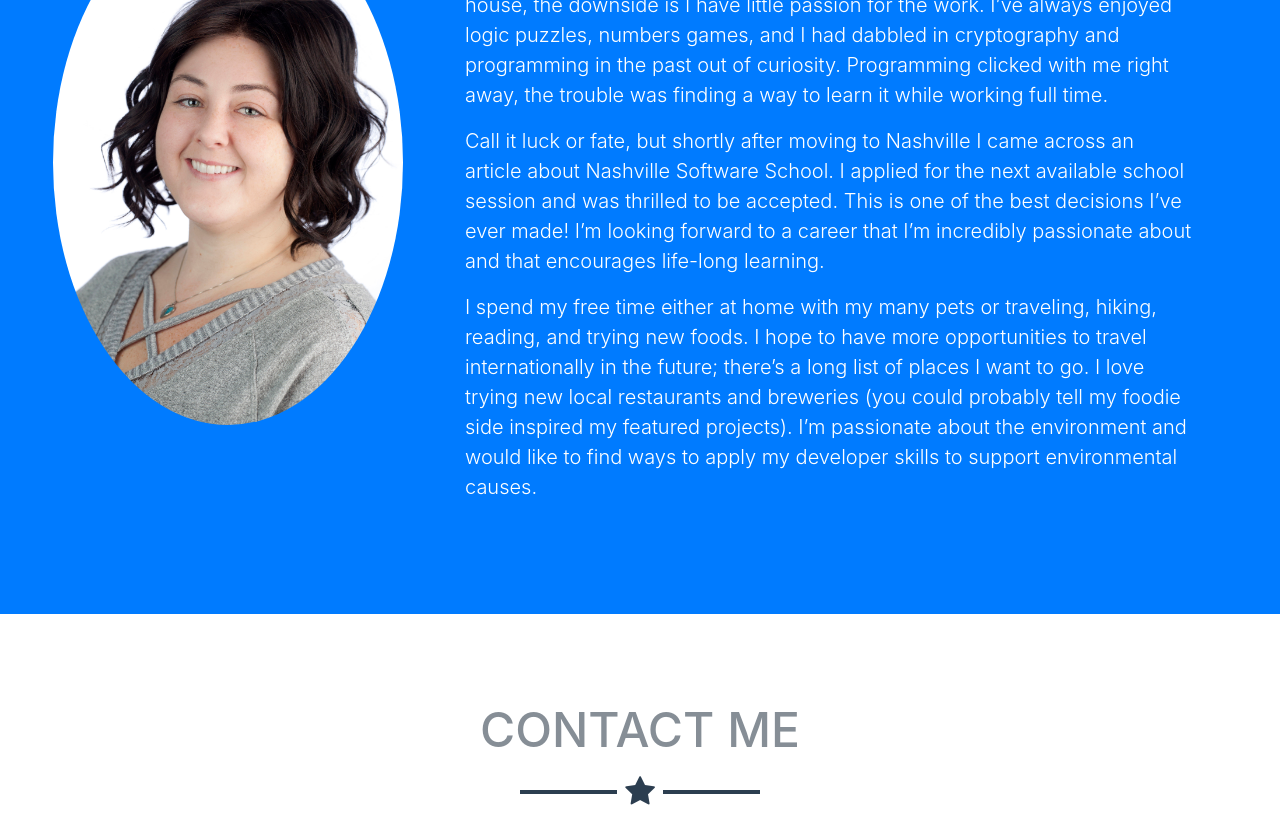
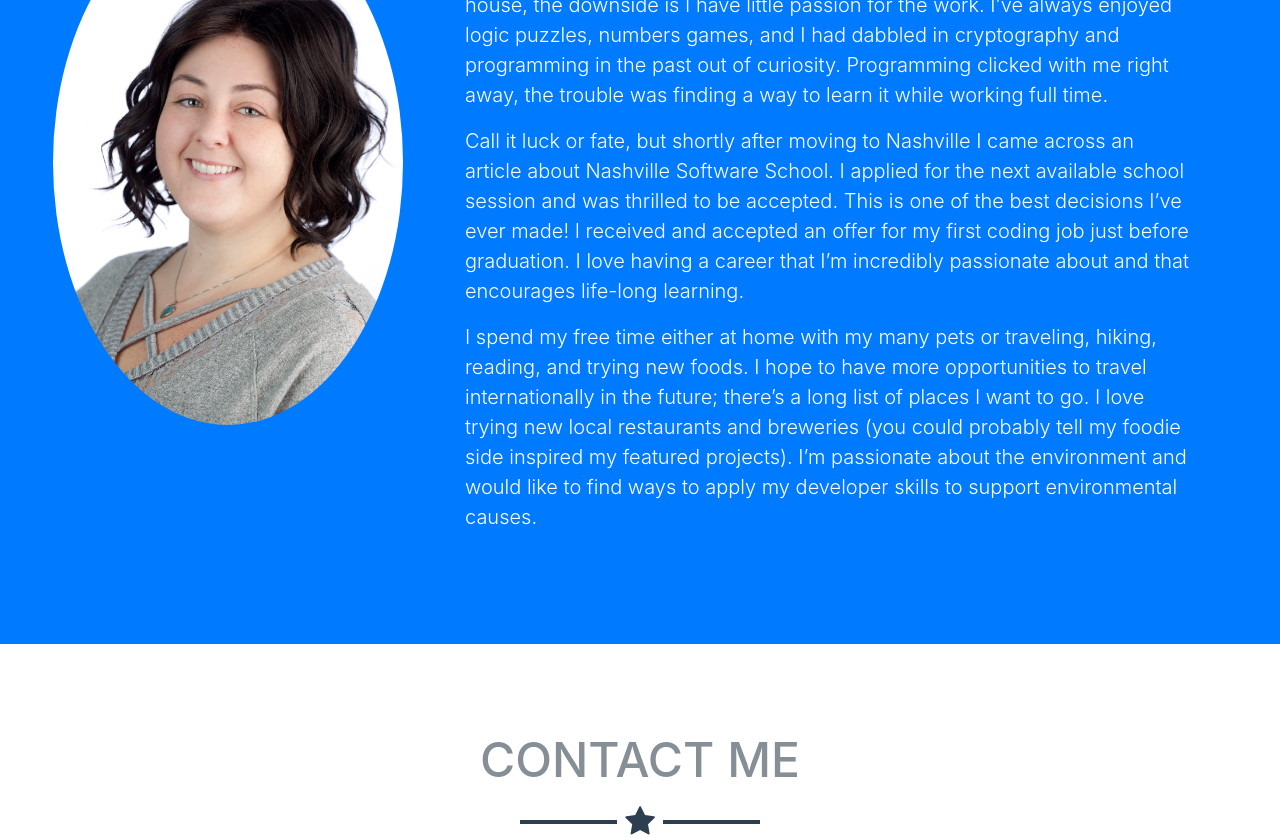
Before and after one commit to aefinch/portfolio, a website with bundled scripts: page index.html in a window 1280 px wide. Shown: the part 1820-2657 px from the top of the page. Built offline with nearby package versions, Linux system fonts and the light colour scheme.

Commit message:
updated about me

```diff
--- a/index.html
+++ b/index.html
@@ -104,7 +104,7 @@
             <p class="lead">I grew up in Virginia, just outside of D.C., and attended Virginia Tech (Go Hokies!) to earn my Bachelor's in Mathematics. I wound up working in mortgages, of all things – the upside is I know all the ins and outs of buying a house, the downside is I have little passion for the work. I’ve always enjoyed logic puzzles, numbers games, and I had dabbled in cryptography and programming in the past out of curiosity. Programming clicked with me right away, the trouble was finding a way to learn it while working full time.</p>
 
 
-            <p class="lead">Call it luck or fate, but shortly after moving to Nashville I came across an article about Nashville Software School. I applied for the next available school session and was thrilled to be accepted. This is one of the best decisions I’ve ever made! I’m looking forward to a career that I’m incredibly passionate about and that encourages life-long learning.</p>
+            <p class="lead">Call it luck or fate, but shortly after moving to Nashville I came across an article about Nashville Software School. I applied for the next available school session and was thrilled to be accepted. This is one of the best decisions I’ve ever made! I received and accepted an offer for my first coding job just before graduation. I love having a career that I’m incredibly passionate about and that encourages life-long learning.</p>
 
             <p class="lead">I spend my free time either at home with my many pets or traveling, hiking, reading, and trying new foods. I hope to have more opportunities to travel internationally in the future; there’s a long list of places I want to go. I love trying new local restaurants and breweries (you could probably tell my foodie side inspired my featured projects). I’m passionate about the environment and would like to find ways to apply my developer skills to support environmental causes.
             </p>
```
